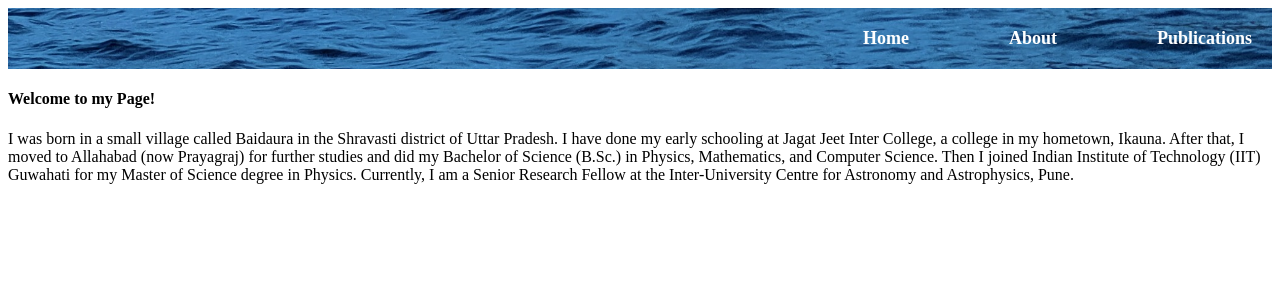
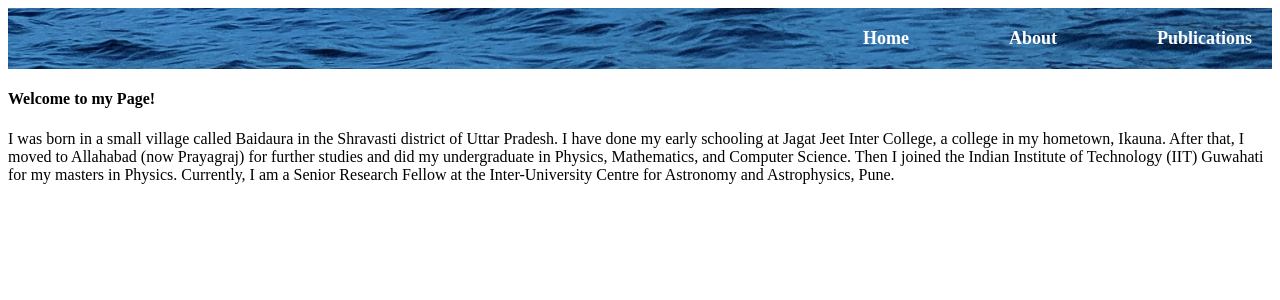
Before and after one commit to avi-tiw/avi-tiw.github.io, a Jekyll site: the page built from about.md, in a window 1280 px wide. Shown: the top 300 px of the page. Built offline with Jekyll 4.4.1, drawn with Linux system fonts in a browser that asks for light colours; our own code applies the rules of GitHub Pages for plain Markdown files.

Commit message:
Update about.md

```diff
--- a/about.md
+++ b/about.md
@@ -1,3 +1,3 @@
 #### Welcome to my Page!
 
-I was born in a small village called Baidaura in the Shravasti district of Uttar Pradesh. I have done my early schooling at Jagat Jeet Inter College, a college in my hometown, Ikauna. After that, I moved to Allahabad (now Prayagraj) for further studies and did my Bachelor of Science (B.Sc.) in Physics, Mathematics, and Computer Science. Then I joined Indian Institute of Technology (IIT) Guwahati for my Master of Science degree in Physics. Currently, I am a Senior Research Fellow at the Inter-University Centre for Astronomy and Astrophysics, Pune.
+I was born in a small village called Baidaura in the Shravasti district of Uttar Pradesh. I have done my early schooling at Jagat Jeet Inter College, a college in my hometown, Ikauna. After that, I moved to Allahabad (now Prayagraj) for further studies and did my undergraduate in Physics, Mathematics, and Computer Science. Then I joined the Indian Institute of Technology (IIT) Guwahati for my masters in Physics. Currently, I am a Senior Research Fellow at the Inter-University Centre for Astronomy and Astrophysics, Pune.
```
